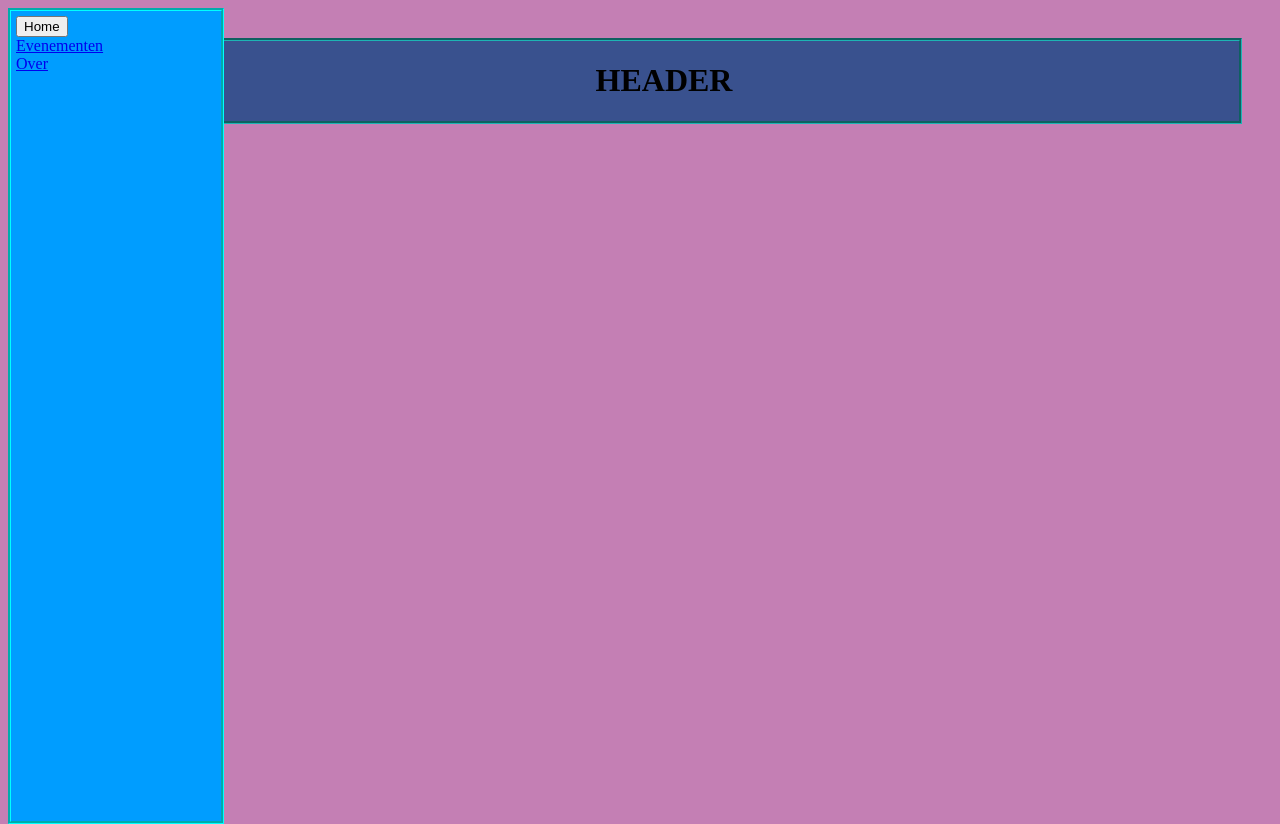
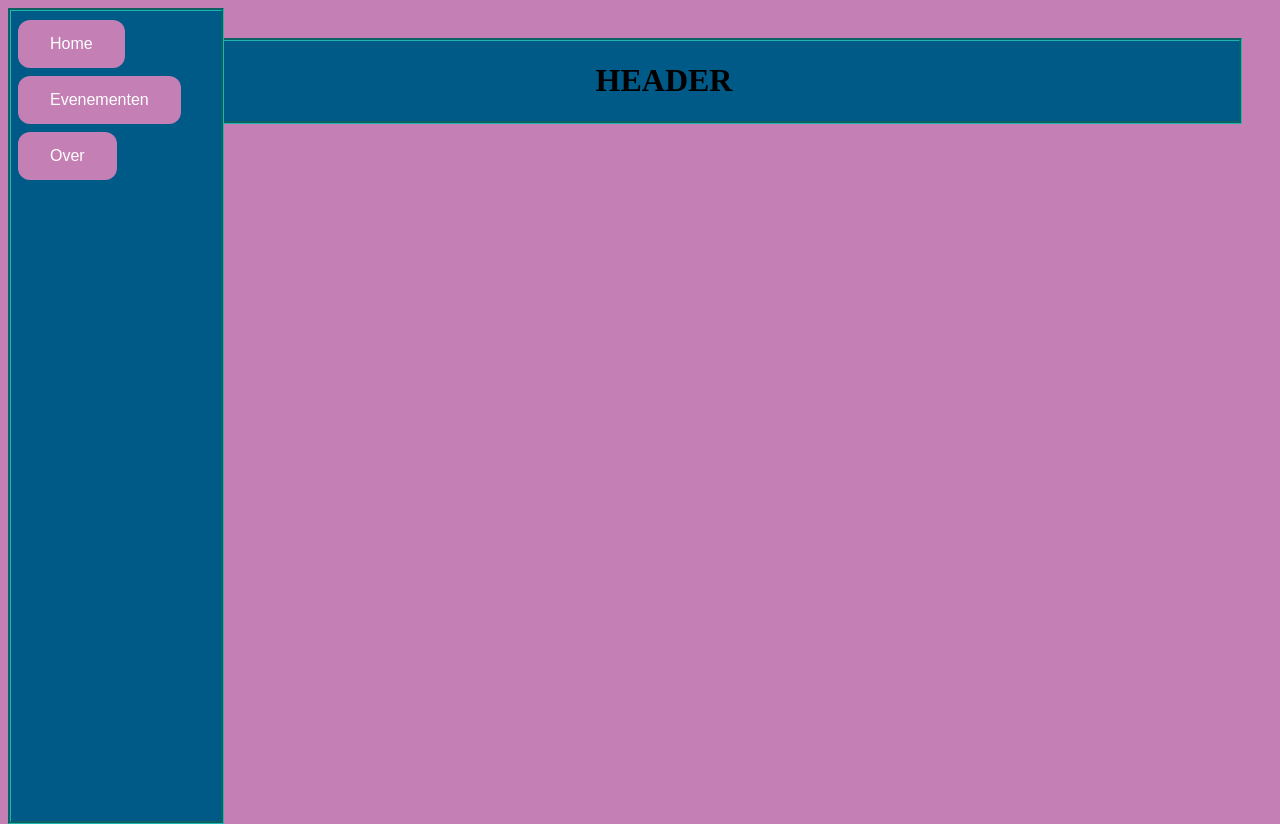
Before and after one commit to Deanmaister68/Ik-hou-van-hobby-s, a PHP site: page /Index_Home.html in a window 1280 px wide. Run offline with PHP 8.4, Linux system fonts and the light colour scheme.

Commit message:
buttons mo

```diff
--- a/Home/Index_Home.html
+++ b/Home/Index_Home.html
@@ -10,12 +10,14 @@
 <body>
    <div id="header"><h1>HEADER</h1></div>
     <div id="sidebox">
-<button href="/Evenementen/Index_Evenementen.html">Home</button>
+<a href="/Home/Index_Home.html"> <button class="button"> Home </button>
 <br>
-<a href="/About/Index_About.html">Evenementen</a>
+<a href="/Evenementen/Index_Evenementen.html"> <button class="button"> Evenementen </button>
 <br>
-<a href="/Contact/Index_Contact.html">Over</a>
+<a href="/About/Index_About.html"> <button class="button"> Over </button>
 </div>
+
+<img src=""
 
 
 
--- a/Home/homestyles.css
+++ b/Home/homestyles.css
@@ -3,11 +3,11 @@ body{
 }
 
 #sidebox{
-    background-color: rgb(0, 157, 255);
+    background-color: rgb(0, 90, 136);
     width: 200px;
     height: 100%;
     padding: 5px;
-    border: 3px groove aqua;
+    border: 3px groove rgb(29, 180, 180);
     position: absolute;
 
 
@@ -16,12 +16,28 @@ body{
 
     float: right;
     width: 1150px;
-    background-color: rgb(57, 81, 142);
+    background-color: rgb(0, 90, 136);
     border: 3px;
     border-color: rgb(29, 180, 180);
     border-style: groove;
     text-align: center;
     margin: 30px;
+}
 
-
+.button {
+    background-color: rgb(196, 127, 180);
+    border: none;
+    color: white;
+    padding: 15px 32px;
+    text-align: center;
+    text-decoration: none;
+    display: inline-block;
+    font-size: 16px;
+    margin: 4px 2px;
+    cursor: pointer;
+    border-radius: 12px;
+  }
+  .button:hover {
+    background-color:#1de303;
+    transition: 0.7s;
 }
```
